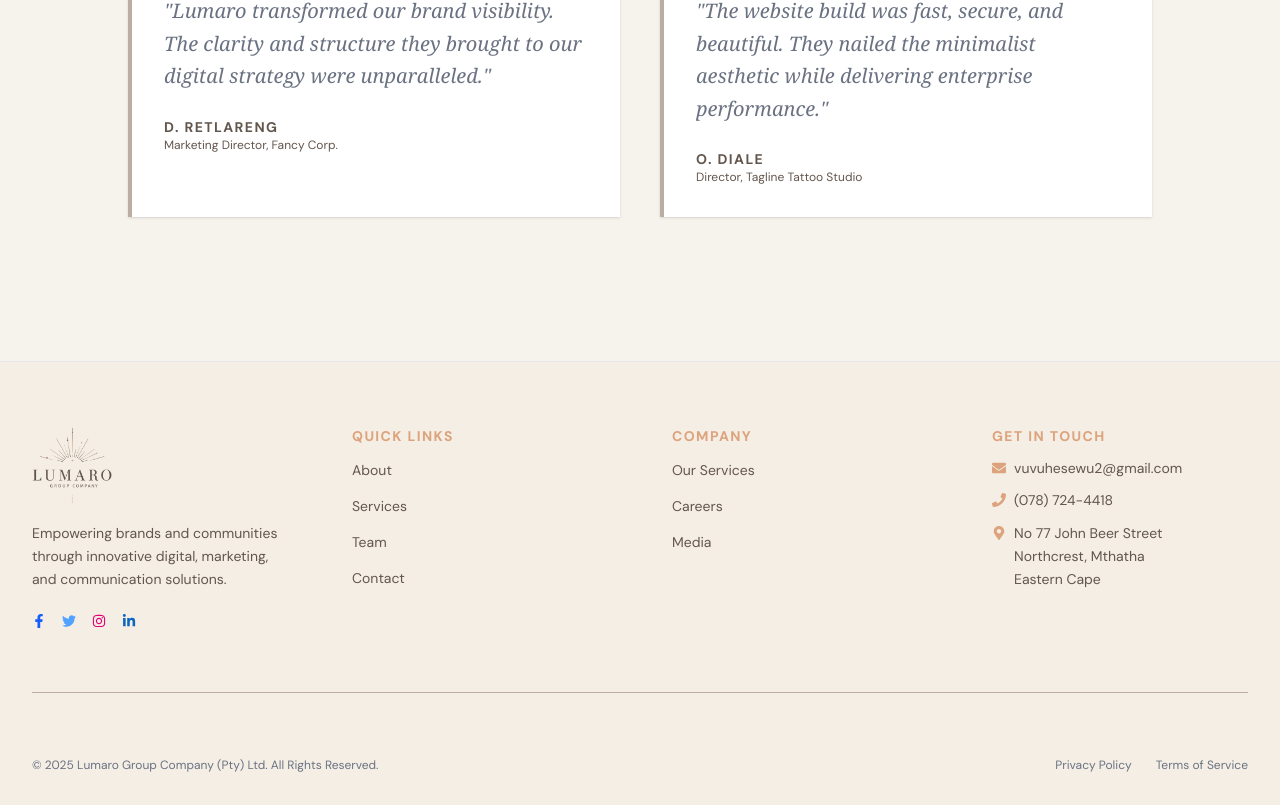
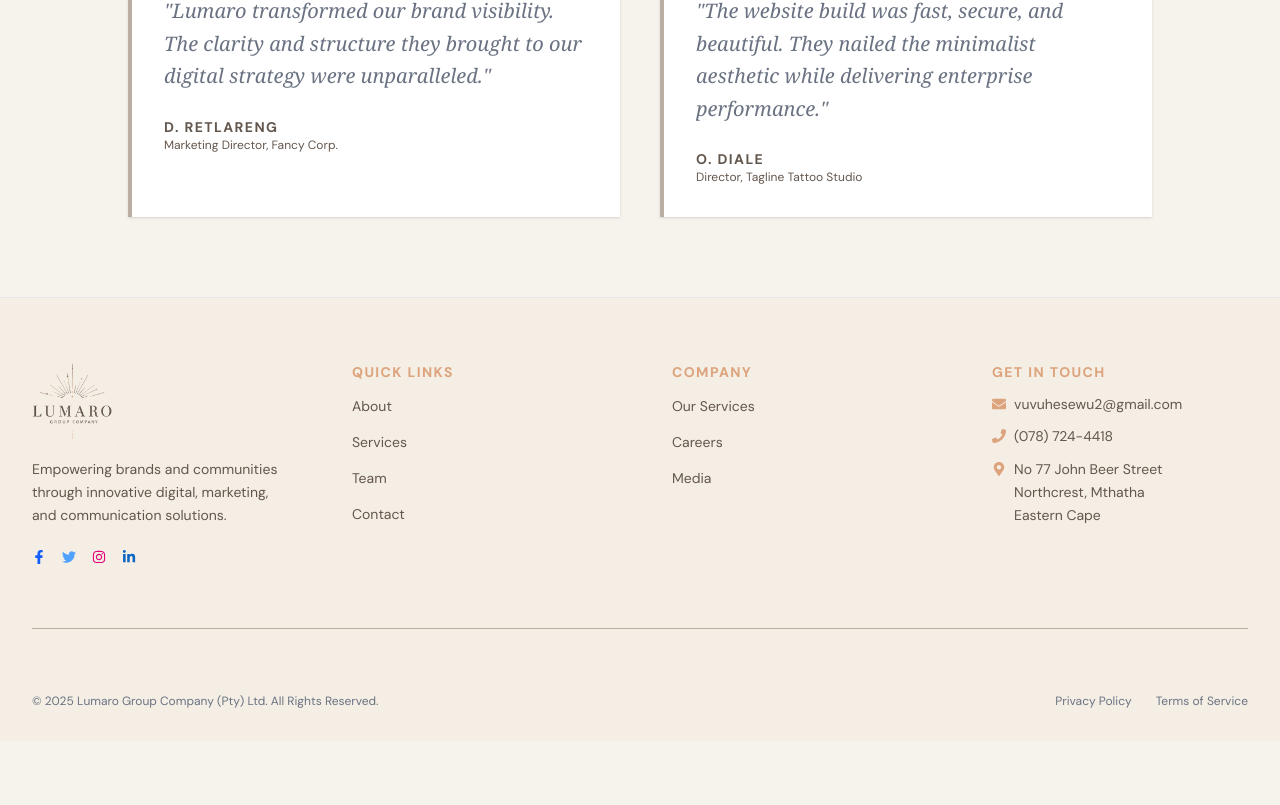
Before and after one commit to InolofatsengMotloba/lumaro-website, a Next.js app: page / in a window 1280 px wide. Shown: the part 2250-3055 px from the top of the page. After the commit the page ends 2991 px from the top, so only its background shows below. Built offline with nearby package versions, Linux system fonts and the light colour scheme.

Commit message:
Remove top margin in Footer component

```diff
--- a/components/Footer.js
+++ b/components/Footer.js
@@ -56,7 +56,7 @@
   const currentYear = 2025;
 
   return (
-    <footer className="bg-[#f4eee5] border-t border-gray-200 mt-16 pt-16 pb-8 px-8">
+    <footer className="bg-[#f4eee5] border-t border-gray-200 pt-16 pb-8 px-8">
       {/* Main Grid Section: Quick Links, Contact, Company Info */}
       <div className="max-w-7xl mx-auto grid grid-cols-2 gap-8 md:grid-cols-4 md:gap-16">
         {/* Company Logo/Tagline (Matches Header's Serif Font) */}
```
